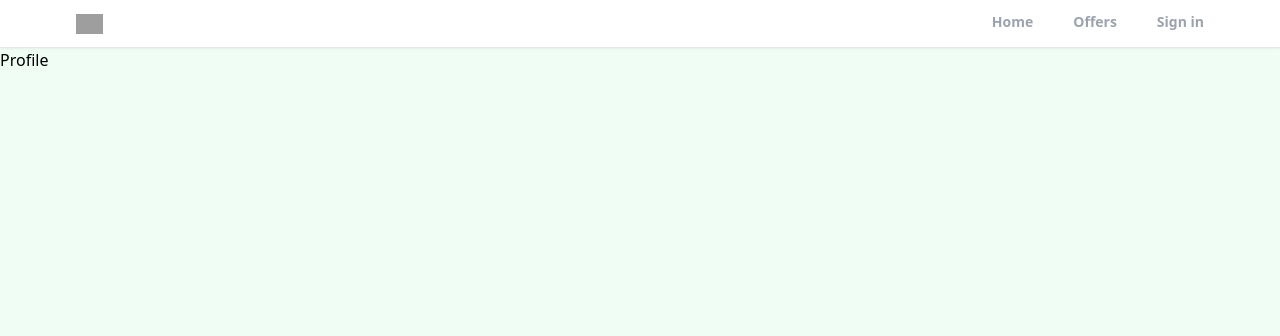
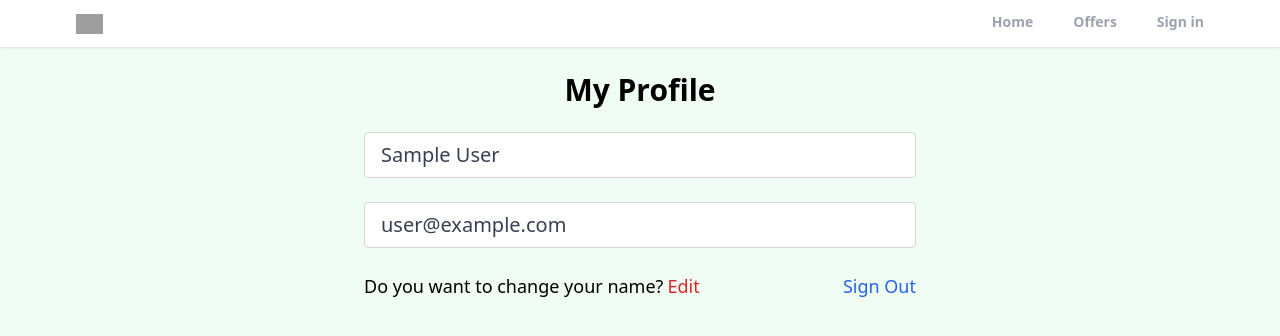
Before and after one commit to ElijahGun/realtor-clone, a React (Create React App) app: page /profile in a window 1280 px wide. Shown: the top 336 px of the page. Built offline with nearby package versions, Linux system fonts and the light colour scheme; no server answers; sample sign-in values are in the browser's storage; grey boxes are pictures that could not be loaded.

Commit message:
Create custom hook and private route to protect profile page add logout functionality

```diff
--- a/src/App.js
+++ b/src/App.js
@@ -8,6 +8,7 @@
 import Header from './components/Header';
 import { ToastContainer} from 'react-toastify';
 import 'react-toastify/dist/ReactToastify.css';
+import PrivateRoute from './components/PrivateRoute';
 
 function App() {
   return (
@@ -16,7 +17,10 @@
       <Header />
         <Routes>
           <Route path='/' element={<Home />} />
+          <Route path='/profile' element={<PrivateRoute />}>
+
           <Route path='/profile' element={<Profile />} />
+          </Route>
           <Route path='/sign-in' element={<SignIn />} />
           <Route path='/sign-up' element={<SignUp />} />
           <Route path='/forgot-password' element={<ForgotPassword />} />
--- /dev/null
+++ b/src/components/PrivateRoute.jsx
@@ -0,0 +1,10 @@
+import { Outlet, Navigate } from 'react-router';
+import {useAuthStatus} from '../hooks/useAuthStatus';
+
+export default function PrivateRoute() {
+    const {loggedIn, checkingStatus} = useAuthStatus()
+    if(checkingStatus){
+        return <h3>Loading...</h3>
+    }
+  return loggedIn ? <Outlet/> : <Navigate to="/sign-in" />
+}
--- /dev/null
+++ b/src/hooks/useAuthStatus.jsx
@@ -0,0 +1,19 @@
+import { getAuth, onAuthStateChanged } from "firebase/auth";
+import { useEffect, useState } from "react"
+
+
+export function useAuthStatus() {
+    const [loggedIn, setLoggedIn] = useState(false);
+    const [checkingStatus, setCheckingStatus] = useState(true)
+
+    useEffect(()=> {
+        const auth = getAuth()
+        onAuthStateChanged(auth, (user)=> {
+            if(user){
+                setLoggedIn(true)
+            }
+            setCheckingStatus(false)
+        })
+    }, [])
+  return { loggedIn, checkingStatus }
+}
--- a/src/pages/Profile.jsx
+++ b/src/pages/Profile.jsx
@@ -1,7 +1,42 @@
-import React from 'react'
+import { getAuth } from "firebase/auth";
+import { useState } from "react";
+import { useNavigate } from "react-router";
 
 export default function Profile() {
+  const auth = getAuth()
+  const navigate = useNavigate()
+
+  const [formData, setFormData] = useState({
+    name: auth.currentUser.displayName,
+    email: auth.currentUser.email
+  })
+
+  const {name, email} = formData;
+
+  const handleLogout = () => {
+    auth.signOut()
+    navigate('/')
+  }
+
   return (
-    <div>Profile</div>
+    <>
+      <section className="max-w-6xl mx-auto flex justify-center items-center flex-col">
+        <h1 className='text-3xl text-center mt-6 font-bold'>My Profile</h1>
+        <div className="w-full md:w-[50%] mt-6 px-3">
+          <form action="#">
+            {/* {name input} */}
+            <input className="mb-6 w-full px-4 py-2 text-xl text-gray-700 bg-white border border-gray-300 rounded transition ease-in-out" type="text" id='name' value={name} disabled/>
+          {/* Email Input */}
+          <input className="mb-6 w-full px-4 py-2 text-xl text-gray-700 bg-white border border-gray-300 rounded transition ease-in-out" type="text" id='email' value={email} disabled/>
+
+         <div className="flex justify-between whitespace-nowrap text-sm sm:text-lg mb-6">
+          <p className="flex items-center ">Do you want to change your name?
+          <span className="text-red-600 hover:text-red-700 transition ease-in-out duration-200 ml-1 cursor-pointer">Edit</span></p>
+          <p onClick={handleLogout} className="text-blue-600 hover:text-blue-800 transition duration-200 ease-in-out cursor-pointer">Sign Out</p>
+         </div>
+          </form>
+        </div>
+      </section>
+    </>
   )
 }
```
